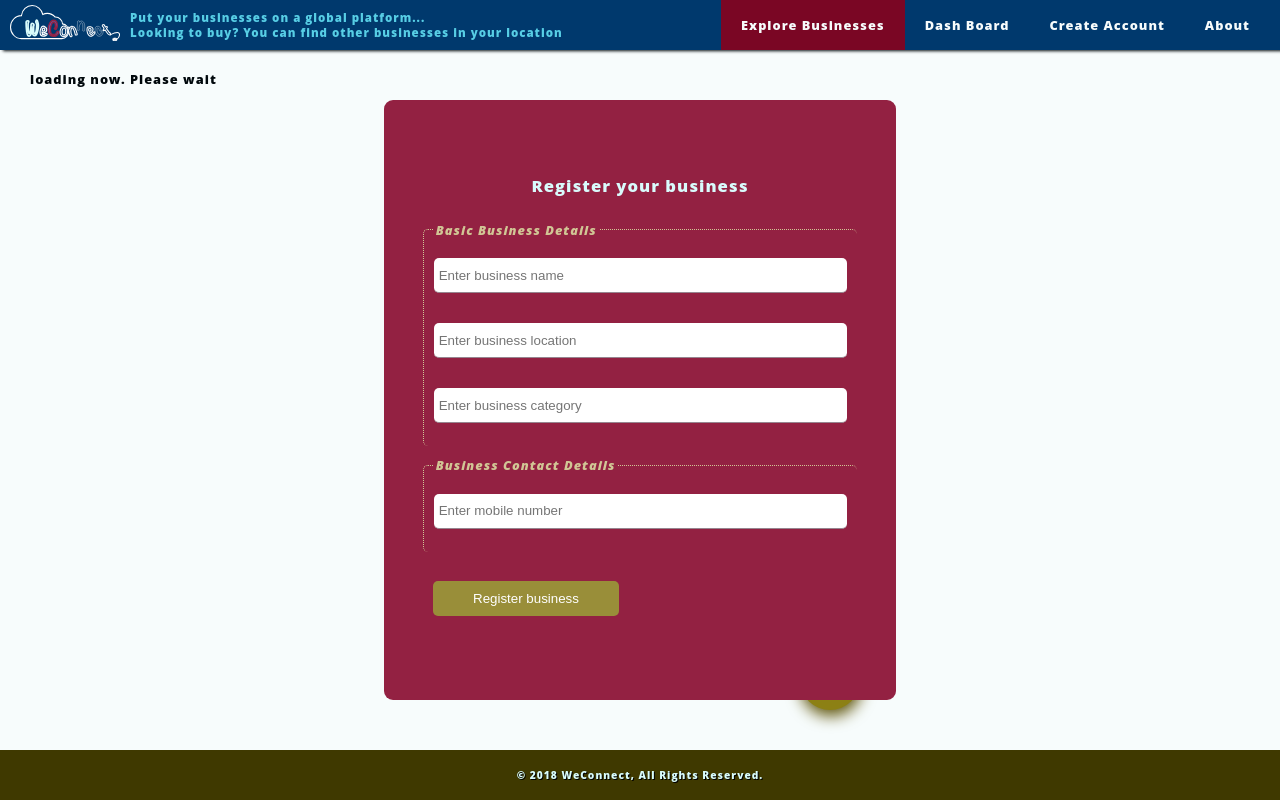
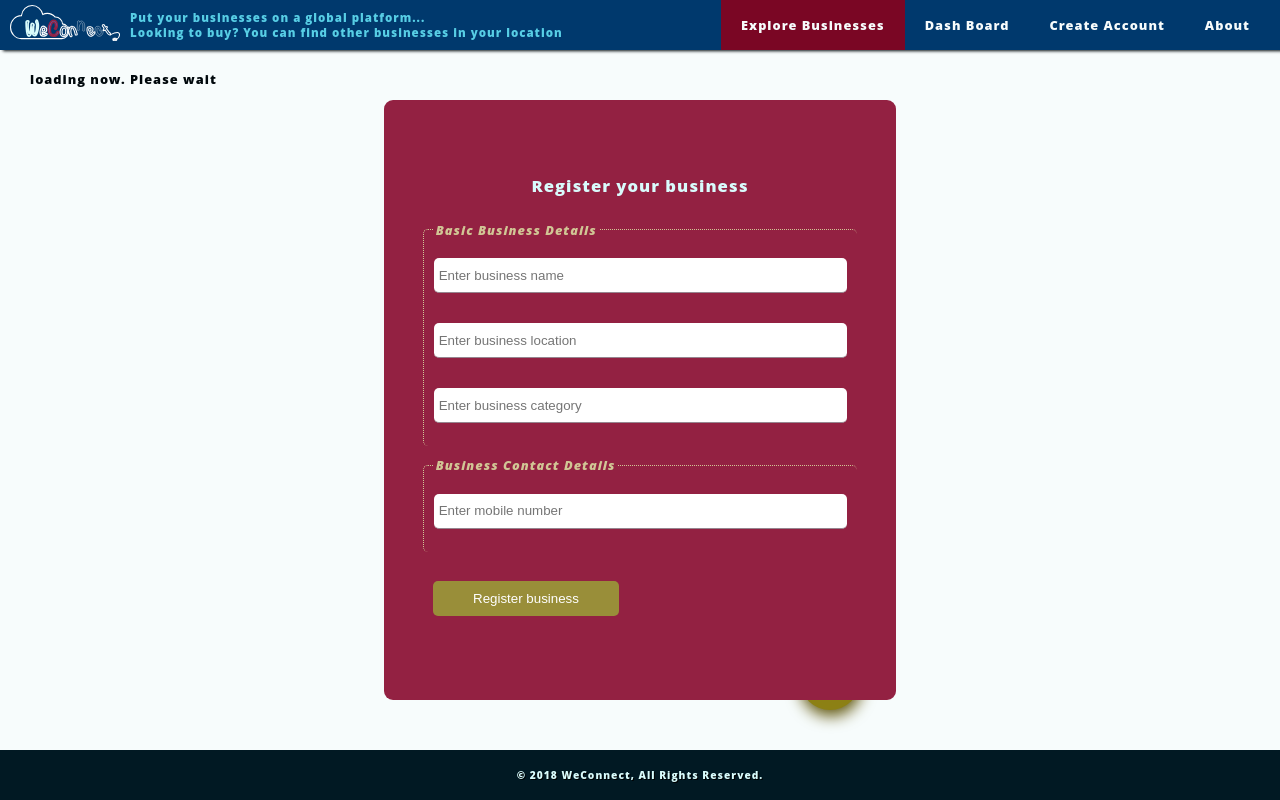
Before and after one commit to johnmutuma5/weconnect-client, a React (Create React App) app: page /businesses in a window 1280 px wide. Built offline with nearby package versions, Linux system fonts and the light colour scheme; no server answers.

Commit message:
[Chore] Adjust styles

```diff
--- a/src/components/Layout/Footer/Footer.css
+++ b/src/components/Layout/Footer/Footer.css
@@ -7,7 +7,7 @@ footer {
   align-items: center;
   height: 50px;
   width: 100%;
-  background: #3F3900;
+  background: #011923;
 }
 
 footer .Copyright {
--- a/src/components/UI/Message/Message.css
+++ b/src/components/UI/Message/Message.css
@@ -6,7 +6,7 @@
     display: flex;
     align-items: center;
     justify-content: center;
-    border-radius: 5%;
+    border-radius: 5px;
 }
 
 .Message.success {
--- a/src/containers/Businesses/BusinessRegistration/BusinessRegistrationForm.css
+++ b/src/containers/Businesses/BusinessRegistration/BusinessRegistrationForm.css
@@ -70,8 +70,8 @@
         left: 50%;
     }
 
-    30% {
-        transform: scale(.7) translateX(-50%) translateY(-50%);
+    20% {
+        transform: scale(.6) translateX(-50%) translateY(-50%);
         top: 60%;
         left: 70%;
     }
@@ -104,8 +104,8 @@
         left: 50%;
     }
 
-    30% {
-        transform: scale(.7) translateX(-50%) translateY(-50%);
+    20% {
+        transform: scale(.6) translateX(-50%) translateY(-50%);
         top: 60%;
         left: 70%;
     }
```
